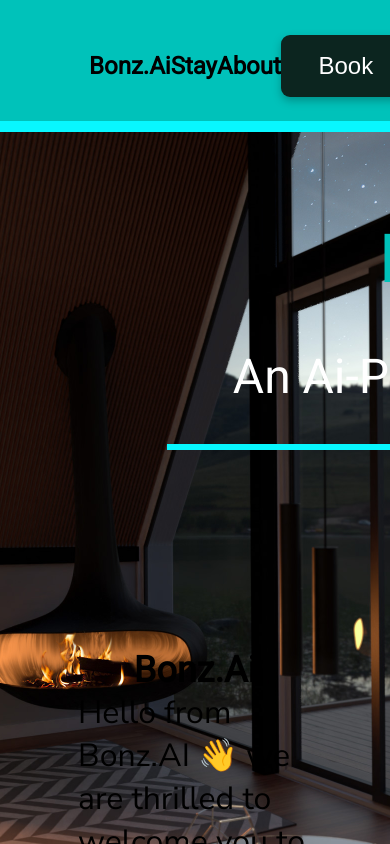
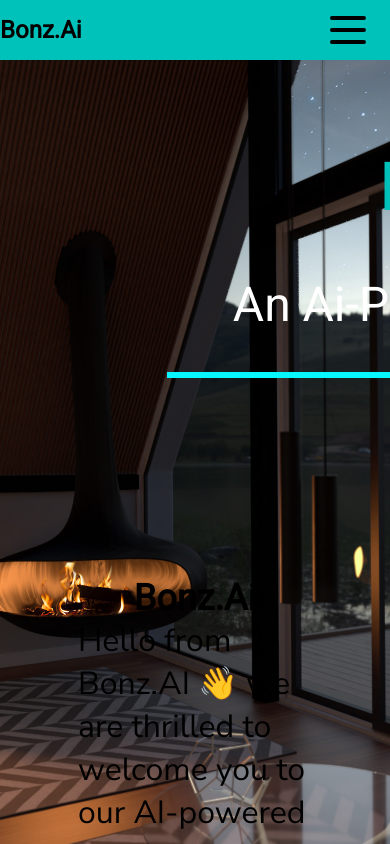
Before and after one commit to patriklussi/examination2-frontend-ux-ui-bonz.ai, a Vue app in the folder examination2-bonz.ai/: page / in a window 390 px wide. Shown: the top 844 px of the page. Built offline with nearby package versions, Linux system fonts and the light colour scheme.

Commit message:
Started mobile version

```diff
--- a/examination2-bonz.ai/src/components/Nav.vue
+++ b/examination2-bonz.ai/src/components/Nav.vue
@@ -2,6 +2,7 @@
   <div class="nav-wrapper">
       <nav class="navigation">
     <h1>Bonz.Ai</h1>
+    <img class="hamburgerButton" src="../assets/icons/hamburger.svg" alt="">
     <div class="navWrap">
     <h2>Stay</h2>
     <h2>About</h2>
@@ -34,7 +35,9 @@ export default {
   h2:hover {
     cursor: pointer;
   }
-
+ .hamburgerButton {
+   display:none;
+ }
   .navWrap {
     @include center;
     width: 402px;
@@ -54,4 +57,26 @@ export default {
 
 }
 }
+
+@media screen and (max-width:500px) {
+ .navigation {
+   .navWrap {
+     display:none;
+   }
+
+   h1 {
+     margin:0;
+   }
+   .rectangle {
+     display:none;
+   }
+   height: 60px;
+   .hamburgerButton {
+   display: block;
+   margin-right: 18px;
+
+ }
+ }
+
+}
 </style>
```
Also changed, not shown: examination2-bonz.ai/src/assets/icons/hamburger.svg (added).
